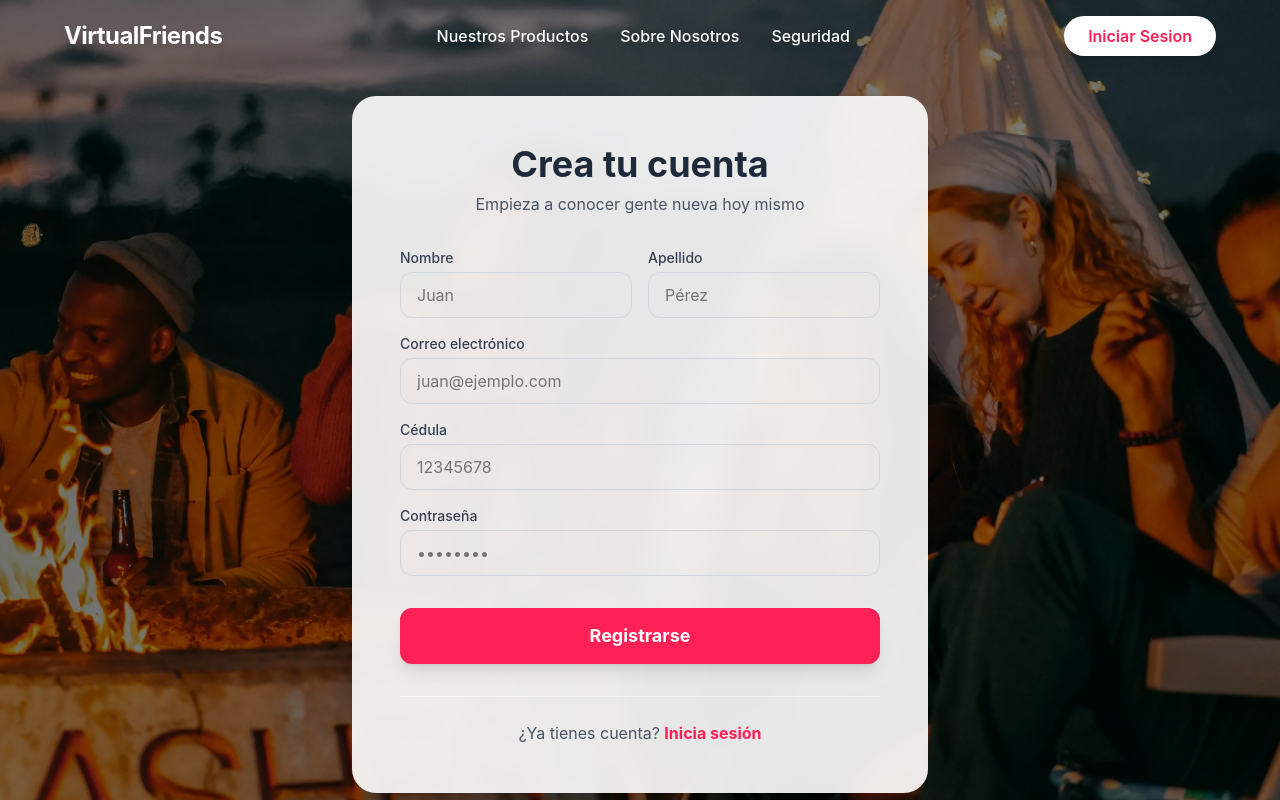
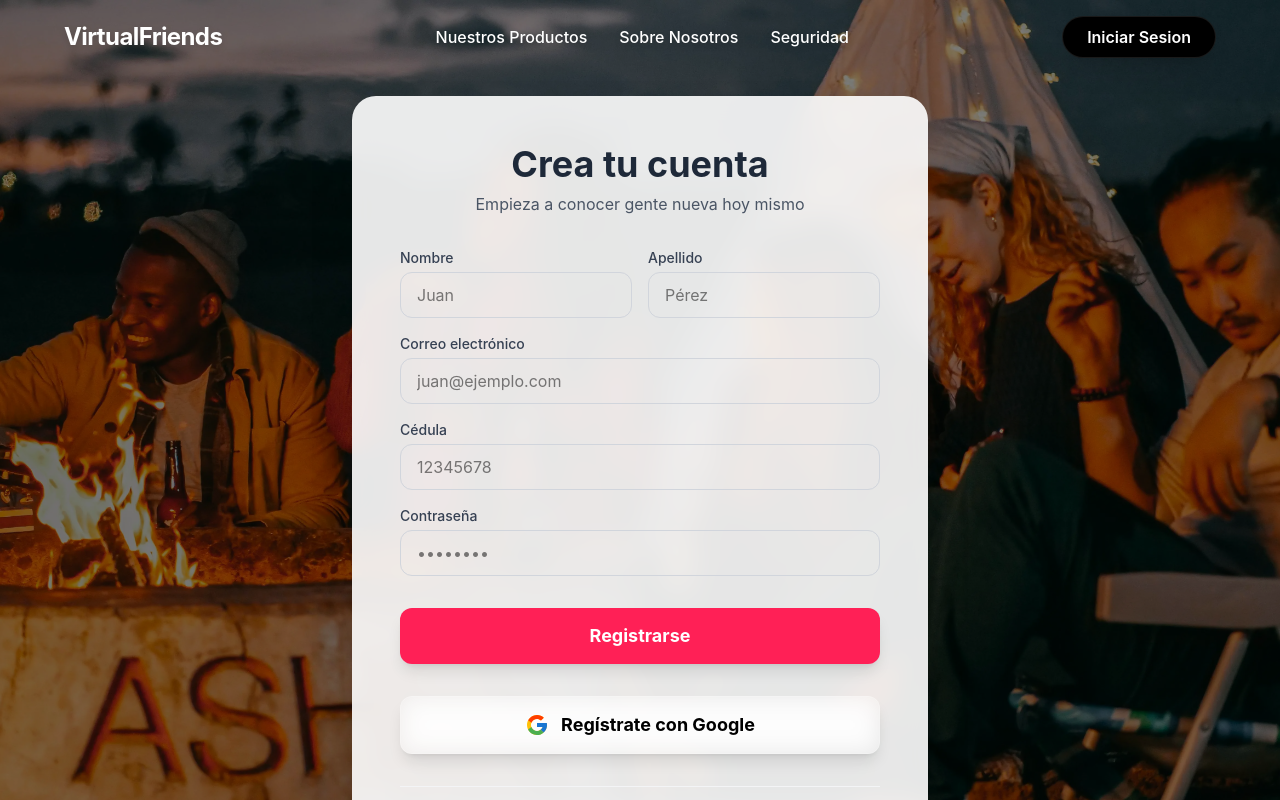
Before and after one commit to Gaviyscar66/proyecto, a React (Vite) app: page /Register in a window 1280 px wide. Shown: the top 800 px of the page. Built offline with nearby package versions, Linux system fonts and the light colour scheme.

Commit message:
dedededqe

```diff
--- a/package.json
+++ b/package.json
@@ -14,6 +14,7 @@
     "lucide-react": "^1.14.0",
     "react": "^19.1.0",
     "react-dom": "^19.1.0",
+    "react-icons": "^5.6.0",
     "react-router-dom": "^7.14.1",
     "tailwindcss": "^4.2.2"
   },
--- a/src/components/Navbar.jsx
+++ b/src/components/Navbar.jsx
@@ -13,26 +13,25 @@ export default function Navbar() {
   return (
     <nav className="bg-transparent px-6 md:px-8 py-4 w-full relative z-[100]">
       <div className="max-w-6xl mx-auto flex justify-between items-center">
-        {/* Logo */}
         <Link to="/" className="text-2xl font-bold text-white tracking-tight drop-shadow-md z-[110]">
           VirtualFriends
         </Link>
 
         <div className="hidden md:flex items-center gap-8">
-          <Link to="/productos" className="text-white font-medium hover:text-rose-200 transition-colors drop-shadow-md">
+          <Link to="/productos" className="text-white font-medium hover:text-black  transition duration-300 ease-in-out drop-shadow-md">
             Nuestros Productos
           </Link>
-          <Link to="/nosotros" className="text-white font-medium hover:text-rose-200 transition-colors drop-shadow-md">
+          <Link to="/nosotros" className="text-white font-medium hover:text-black transition duration-300 ease-in-out drop-shadow-md">
             Sobre Nosotros
           </Link>
-          <Link to="/seguridad" className="text-white font-medium hover:text-rose-200 transition-colors drop-shadow-md">
+          <Link to="/seguridad" className="text-white font-medium hover:text-black transition duration-300 ease-in-out drop-shadow-md">
             Seguridad
           </Link>
         </div>
 
         <Link
           to="/login"
-          className="hidden md:block bg-white text-rose-500 px-6 py-2 rounded-full font-semibold hover:bg-rose-50 transition-all shadow-lg"
+          className="hidden md:block bg-black text-white px-6 py-2 rounded-full font-semibold hover:bg-neutral-900 transition-all duration-300 shadow-xl border border-white/10"
         >
           Iniciar Sesion
         </Link>
--- a/src/page/Inicio.jsx
+++ b/src/page/Inicio.jsx
@@ -41,7 +41,7 @@ export default function Home() {
         <div className="flex flex-col md:flex-row gap-4 w-full max-w-sm md:max-w-none justify-center">
           <Link
             to="/Register"
-            className="bg-white md:bg-rose-500 text-black md:text-white px-10 py-4 rounded-full font-bold text-lg hover:scale-105 transition-all active:scale-95 shadow-xl"
+            className="bg-black md:bg-white text-white md:text-black px-10 py-4 rounded-full font-bold text-lg hover:scale-105 transition-all duration-300 active:scale-95 shadow-2xl border border-white/10 md:border-black/10"
           >
             Crear cuenta
           </Link>
--- a/src/page/Login.jsx
+++ b/src/page/Login.jsx
@@ -1,5 +1,6 @@
 import { useState } from "react";
 import { Link, useNavigate } from "react-router-dom";
+import { FcGoogle } from "react-icons/fc";
 
 export default function Login() {
   const navigate = useNavigate();
@@ -117,6 +118,12 @@ export default function Login() {
             Iniciar Sesión
           </button>
 
+          <button className="w-full border border-white/20 rounded-xl py-3.5 font-bold text-lg bg-transparent backdrop-blur-md text-black hover:bg-white/10 shadow-lg active:scale-95 mt-4 transition-all duration-300 flex items-center justify-center gap-3">
+            <FcGoogle className="text-2xl" />
+
+            <span>Inicia sesion con Google</span>
+          </button>
+
         </form>
 
         <p className="text-center text-gray-600 mt-6">
--- a/src/page/Register.jsx
+++ b/src/page/Register.jsx
@@ -1,5 +1,6 @@
 import { useState } from "react";
 import { Link, useNavigate } from "react-router-dom";
+import { FcGoogle } from "react-icons/fc";
 
 export default function Register() {
   const navigate = useNavigate();
@@ -72,6 +73,11 @@ const handleSubmit = async (e) => {
           <button type="submit" className="w-full bg-rose-500 text-white py-3.5 rounded-xl font-bold text-lg hover:bg-rose-600 shadow-lg active:scale-95 mt-4 transition-all">
             Registrarse
           </button>
+          <button className="w-full border border-white/20 rounded-xl py-3.5 font-bold text-lg bg-transparent backdrop-blur-md text-black hover:bg-white/10 shadow-lg active:scale-95 mt-4 transition-all duration-300 flex items-center justify-center gap-3">
+            <FcGoogle className="text-2xl" />
+
+            <span>Regístrate con Google</span>
+          </button>
         </form>
 
         <div className="text-center mt-8 pt-6 border-t border-gray-100">
```
Also changed, not shown: 1 other file (tests, documents, lock files or other folders). Lines whose indentation alone changed are shown as unchanged.
